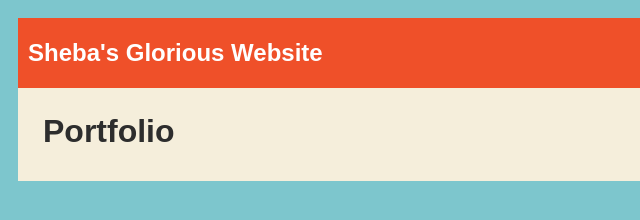
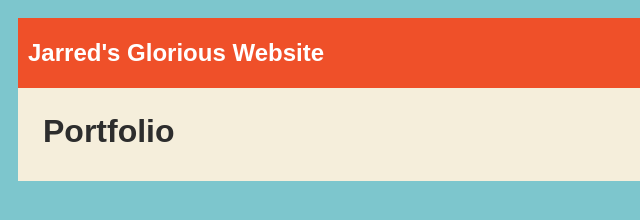
Before and after one commit to stigerman/stigerman-site, a plain HTML site: page portfolio.html in a window 1280 px wide. Shown: the full height of the page, 0-640 px from the left. Drawn offline with nearby package versions, Linux system fonts and the light colour scheme; no server answers.

Commit message:
add portfolio.html file

```diff
--- a/portfolio.html
+++ b/portfolio.html
@@ -82,7 +82,7 @@
 
     <body>
         <nav>
-            <header>Sheba's Glorious Website</header>
+            <header>Jarred's Glorious Website</header>
             <ul>
                 <li><a href="index.html">Home</a>
                 </li>
```
